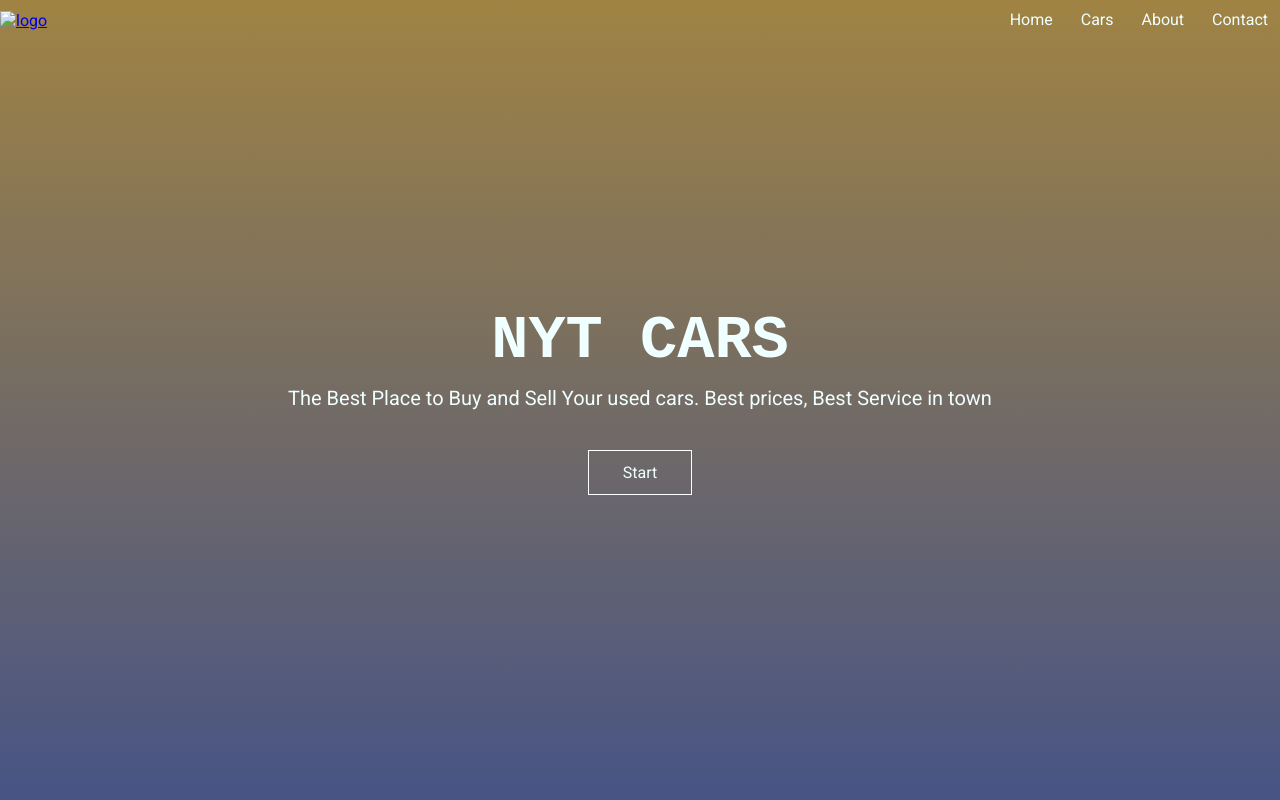
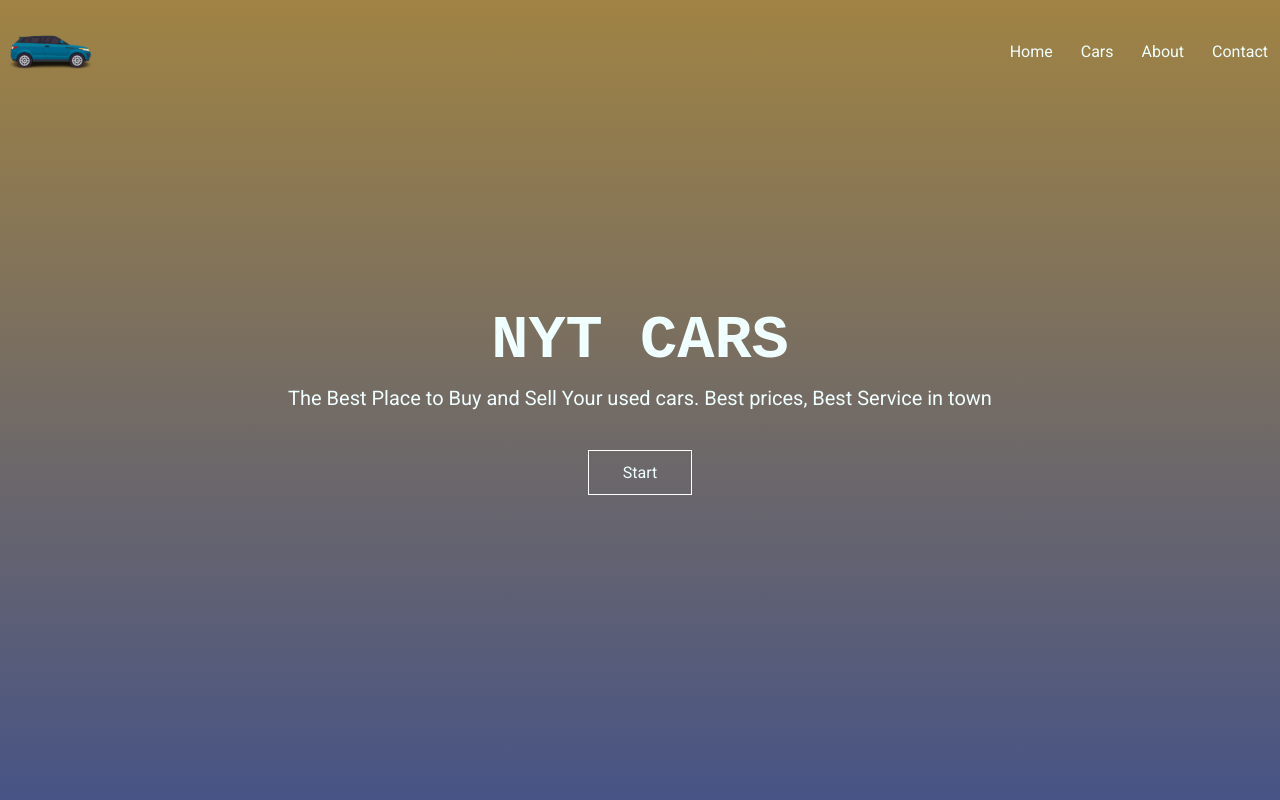
Before and after one commit to mrfaizanshariff/firstWebPage, a plain HTML site: page index.html in a window 1280 px wide. Shown: the top 800 px of the page. Drawn offline with nearby package versions, Linux system fonts and the light colour scheme; the site is published under a folder, as on GitHub Pages, so addresses that start at the root find nothing.

Commit message:
Update index.html

```diff
--- a/index.html
+++ b/index.html
@@ -16,7 +16,7 @@
 
 <section class="header">
     <nav>
-        <a href="index.html"><img src="/img/205.png" width="100px" alt="logo"></a>
+        <a href="index.html"><img src="img/205.png" width="100px" alt="logo"></a>
         <div class="nav-links" id="navLinks">
             <i class="fa fa-times" onclick="hideMenu()" ></i>
 
```
